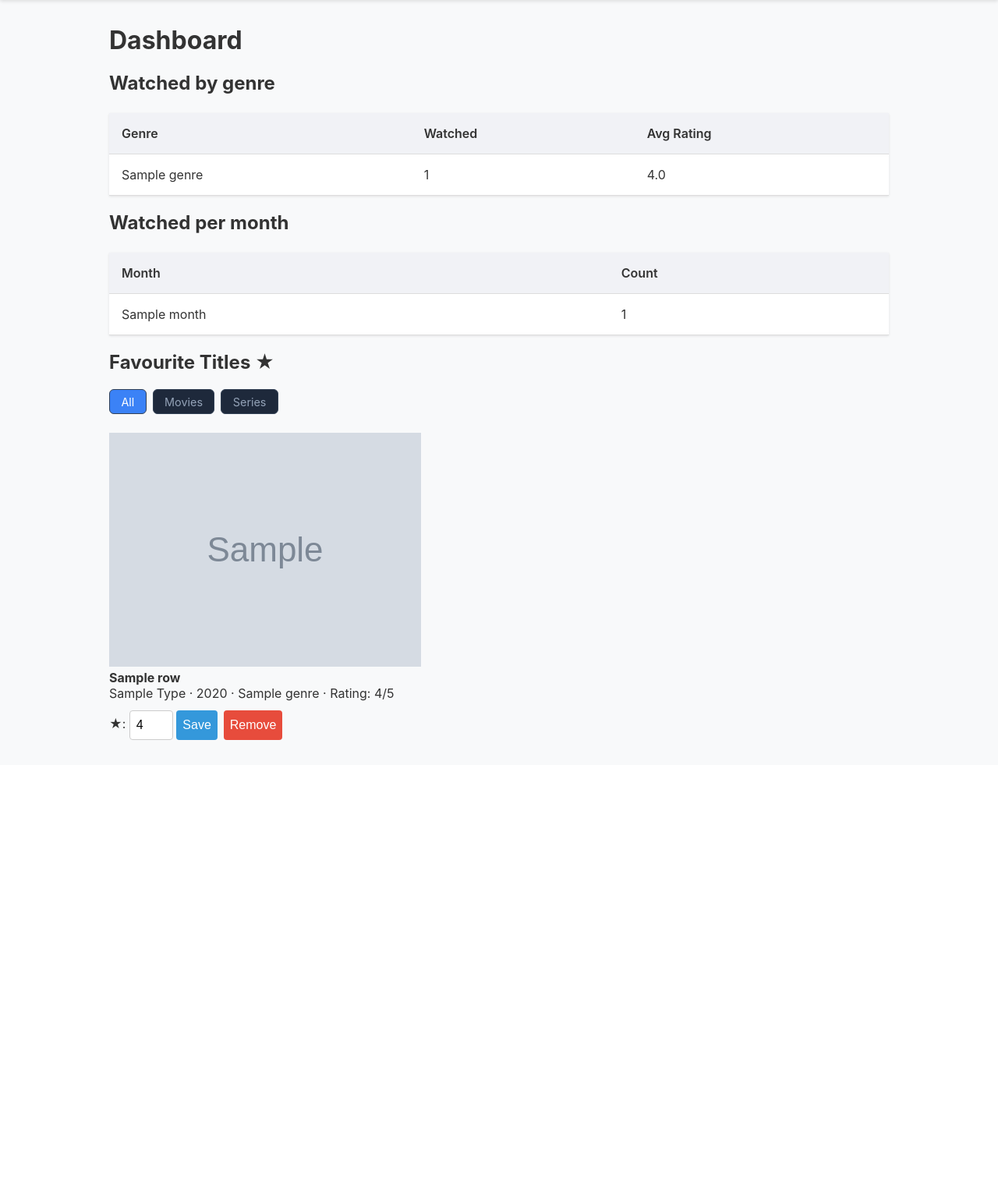
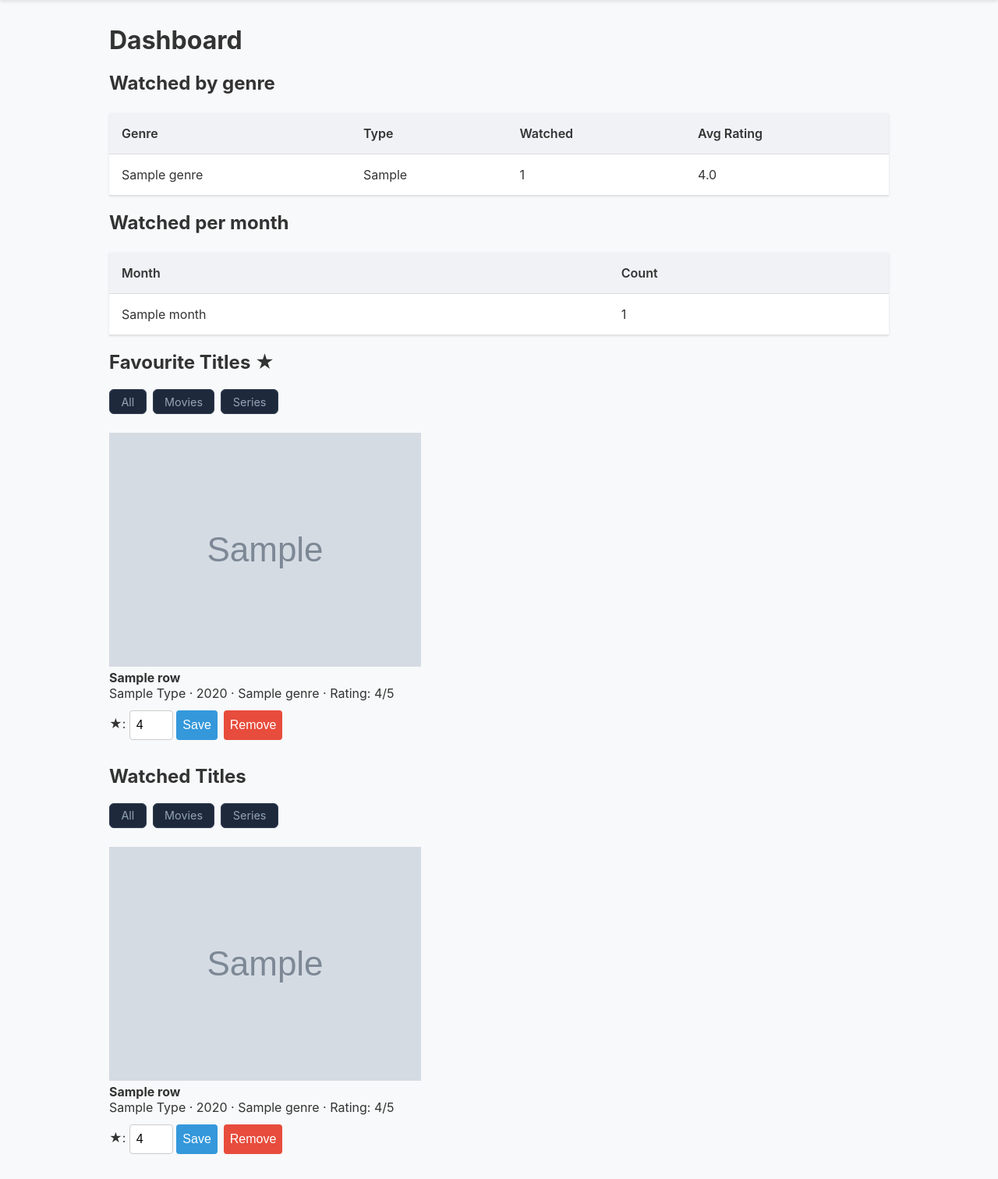
Before and after one commit to goncaloAS05/MovieTracker, a FastAPI app: template templates/dashboard.html in a window 1280 px wide. Shown: the part 61-1573 px from the top of the page at 78% size. Before the commit the page ends 1010 px from the top, so only its background shows below. Run offline with FastAPI, Linux system fonts and the light colour scheme; the template is opened without the code that fills it: most values are stand-ins (such as "Sample title", 1, 10 or a date in 2020); grey boxes marked "Sample" are stand-in pictures.

Commit message:
dashboard analysis and grid showing

```diff
--- a/main.py
+++ b/main.py
@@ -128,6 +128,7 @@
             "rows": rows,
             "current_status": status,
             "current_type": type,
+            "page_type": "home",
         },
     )
 
@@ -173,13 +174,15 @@
             "rows": rows,
             "current_status": status,
             "current_type": type,
+            "page_type": "watching",
         },
     )
 
-@app.post("/watch-status/{watch_id}/update")
+@app.post("/watch-status/{watch_id}/update/{type}")
 def update_status(
     request: Request,
     watch_id: int,
+    type: str,
     status: str = Form(...),
     rating: str = Form(None),
     episode: str = Form(None),
@@ -211,11 +214,14 @@
     )
     cur.close()
     conn.close()
-    return RedirectResponse("/watching", status_code=303)
+    if type == "watching":
+        return RedirectResponse("/watching", status_code=303)
+
+    return RedirectResponse("/", status_code=303)
 
 
-@app.post("/watch-status/{watch_id}/delete")
-def delete_status(request: Request, watch_id: int):
+@app.post("/watch-status/{watch_id}/delete/{type}")
+def delete_status(request: Request, watch_id: int, type: str):
     user = get_current_user(request)
     if not user:
         return RedirectResponse(url="/login", status_code=status.HTTP_302_FOUND)
@@ -232,6 +238,8 @@
     )
     cur.close()
     conn.close()
+    if type == "watching":
+        return RedirectResponse("/watching", status_code=303)
     return RedirectResponse("/", status_code=303)
 
 
@@ -310,25 +318,53 @@
 # ---------- Dashboard ----------
 
 @app.get("/dashboard")
-def dashboard(request: Request, type: str = "all"):
+def dashboard(request: Request, fav_type: str = "all", rest_type: str = "all"):
     user = get_current_user(request)
     if not user:
         return RedirectResponse(url="/login", status_code=status.HTTP_302_FOUND)
     conn = db.get_connection()
     cur = conn.cursor()
 
+    # 1. Genre Statistics (Now including media type)
     cur.execute(
         """
-        SELECT t.genre, COUNT(*) AS watched_count, AVG(ws.rating) AS avg_rating
+        SELECT t.genre, ws.rating, t.type
         FROM watch_status ws
         JOIN titles t ON t.id = ws.title_id
         WHERE ws.user_id = %s AND ws.status = 'watched' AND t.genre IS NOT NULL
-        GROUP BY t.genre
-        ORDER BY watched_count DESC
         """,
         (DEFAULT_USER_ID,),
     )
-    genre_stats = cur.fetchall()
+    raw_watched = cur.fetchall()
+
+    # Dictionary to keep track of counts and ratings per genre AND type
+    genre_tracker = {}
+
+    # Notice we unpack 3 variables now: raw_genre_string, rating, media_type
+    for raw_genre_string, rating, media_type in raw_watched:
+        individual_genres = [g.strip() for g in raw_genre_string.split(",") if g.strip()]
+
+        for genre in individual_genres:
+            # We use a tuple of (genre, media_type) as our unique dictionary key
+            tracker_key = (genre, media_type)
+
+            if tracker_key not in genre_tracker:
+                genre_tracker[tracker_key] = {"count": 0, "rating_sum": 0, "rating_count": 0}
+
+            genre_tracker[tracker_key]["count"] += 1
+            if rating is not None:
+                genre_tracker[tracker_key]["rating_sum"] += rating
+                genre_tracker[tracker_key]["rating_count"] += 1
+
+    # Convert the dictionary back into a list for the HTML template
+    genre_stats = []
+    for (genre, media_type), data in genre_tracker.items():
+        avg_rating = (data["rating_sum"] / data["rating_count"]) if data["rating_count"] > 0 else None
+        # We append the media_type.title() so "movie" becomes "Movie"
+        genre_stats.append((genre, media_type.title(), data["count"], avg_rating))
+
+    # Sort the list by the highest watch count (the 3rd item in the tuple at index 2)
+    genre_stats.sort(key=lambda x: x[2], reverse=True)
 
     cur.execute(
         """
@@ -342,30 +378,61 @@
     )
     monthly_stats = cur.fetchall()
 
-    query = """
+    # --- Fetch Favourite Titles ---
+    fav_query = """
         SELECT t.id, t.name, t.type, t.genre, t.release_year, t.total_seasons,
-            t.season_episode_counts, t.poster_url, ws.id AS watch_id,
-            ws.status, ws.rating, ws.episode_progress, ws.season_progress,
-            ws.is_favourite
+               t.season_episode_counts, t.poster_url, ws.id AS watch_id,
+               ws.status, ws.rating, ws.episode_progress, ws.season_progress,
+               ws.is_favourite
         FROM watch_status ws
         JOIN titles t ON t.id = ws.title_id
         WHERE ws.user_id = %s AND ws.is_favourite = TRUE
     """
-    params = [DEFAULT_USER_ID]
+    fav_params = [DEFAULT_USER_ID]
 
+    if fav_type in ("movie", "series"):
+        fav_query += " AND t.type = %s"
+        fav_params.append(fav_type)
 
-    if type in ("movie", "series"):
-            query += " AND t.type = %s"
-            params.append(type)
+    fav_query += " ORDER BY ws.date_added DESC"
 
-    query += " ORDER BY ws.date_added DESC"
-    cur.execute(query, tuple(params))
+    cur.execute(fav_query, tuple(fav_params))
     columns = [c[0] for c in cur.description]
-    rows = [dict(zip(columns, row)) for row in cur.fetchall()]
-    rows = _parse_season_data(rows)
+    favourite_rows = [dict(zip(columns, row)) for row in cur.fetchall()]
+    favourite_rows = _parse_season_data(favourite_rows)
+
+    rest_query = """
+        SELECT t.id, t.name, t.type, t.genre, t.release_year, t.total_seasons,
+               t.season_episode_counts, t.poster_url, ws.id AS watch_id,
+               ws.status, ws.rating, ws.episode_progress, ws.season_progress,
+               ws.is_favourite
+        FROM watch_status ws
+        JOIN titles t ON t.id = ws.title_id
+        WHERE ws.user_id = %s AND ws.status = 'watched' AND ws.is_favourite = FALSE
+    """
+    rest_params = [DEFAULT_USER_ID]
+
+    if rest_type in ("movie", "series"):
+        rest_query += " AND t.type = %s"
+        rest_params.append(rest_type)
+
+    rest_query += " ORDER BY ws.date_added DESC"
+
+    cur.execute(rest_query, tuple(rest_params))
+    columns = [c[0] for c in cur.description]
+    rest_rows = [dict(zip(columns, row)) for row in cur.fetchall()]
+    rest_rows = _parse_season_data(rest_rows)
     cur.close()
     conn.close()
     return templates.TemplateResponse(
         "dashboard.html",
-        {"request": request, "genre_stats": genre_stats, "monthly_stats": monthly_stats, "favourite_titles": rows},
+        {
+            "request": request,
+            "genre_stats": genre_stats,
+            "monthly_stats": monthly_stats,
+            "favourite_titles": favourite_rows,
+            "rest_titles": rest_rows,
+            "current_fav_type": fav_type,
+            "current_rest_type": rest_type
+        },
     )
--- a/static/style.css
+++ b/static/style.css
@@ -115,6 +115,27 @@
     color: #555;
 }
 
+.grid-container {
+    display: grid;
+    grid-template-columns: repeat(3, 1fr);
+    gap: 1.5rem;
+    margin-top: 1.5rem;
+    margin-bottom: 2rem;
+}
+
+/* responsive for smaller screens */
+@media (max-width: 1024px) {
+    .grid-container {
+        grid-template-columns: repeat(2, 1fr);
+    }
+}
+
+@media (max-width: 650px) {
+    .grid-container {
+        grid-template-columns: 1fr;
+    }
+}
+
 /* Tables for Watchlist and Dashboard */
 table {
     width: 100%;
--- a/templates/dashboard.html
+++ b/templates/dashboard.html
@@ -6,10 +6,17 @@
     <h2>Watched by genre</h2>
     {% if genre_stats %}
         <table>
-            <tr><th>Genre</th><th>Watched</th><th>Avg Rating</th></tr>
-            {% for genre, count, avg_rating in genre_stats %}
+            <tr>
+                <th>Genre</th>
+                <th>Type</th>
+                <th>Watched</th>
+                <th>Avg Rating</th>
+            </tr>
+            <!-- We unpack all 4 variables here -->
+            {% for genre, media_type, count, avg_rating in genre_stats %}
                 <tr>
                     <td>{{ genre }}</td>
+                    <td>{{ media_type }}</td>
                     <td>{{ count }}</td>
                     <td>{{ "%.1f"|format(avg_rating) if avg_rating else "—" }}</td>
                 </tr>
@@ -33,20 +40,21 @@
 
     <h2>Favourite Titles ★</h2>
     <div style="margin-bottom: 1.5rem; display: flex; gap: 0.5rem;">
-        <a href="?type=all"
-           style="padding: 0.4rem 0.9rem; border-radius: 6px; text-decoration: none; font-size: 0.9rem; border: 1px solid #334155; {% if current_type == 'all' or not current_type %}background-color: #3b82f6; color: white;{% else %}background-color: #1e293b; color: #94a3b8;{% endif %}">
+        <a href="?fav_type=all&rest_type={{ current_rest_type }}"
+           style="padding: 0.4rem 0.9rem; border-radius: 6px; text-decoration: none; font-size: 0.9rem; border: 1px solid #334155; {% if current_fav_type == 'all' or not current_fav_type %}background-color: #3b82f6; color: white;{% else %}background-color: #1e293b; color: #94a3b8;{% endif %}">
             All
         </a>
-        <a href="?type=movie"
-           style="padding: 0.4rem 0.9rem; border-radius: 6px; text-decoration: none; font-size: 0.9rem; border: 1px solid #334155; {% if current_type == 'movie' %}background-color: #3b82f6; color: white;{% else %}background-color: #1e293b; color: #94a3b8;{% endif %}">
+        <a href="?fav_type=movie&rest_type={{ current_rest_type }}"
+           style="padding: 0.4rem 0.9rem; border-radius: 6px; text-decoration: none; font-size: 0.9rem; border: 1px solid #334155; {% if current_fav_type == 'movie' %}background-color: #3b82f6; color: white;{% else %}background-color: #1e293b; color: #94a3b8;{% endif %}">
             Movies
         </a>
-        <a href="?type=series"
-           style="padding: 0.4rem 0.9rem; border-radius: 6px; text-decoration: none; font-size: 0.9rem; border: 1px solid #334155; {% if current_type == 'series' %}background-color: #3b82f6; color: white;{% else %}background-color: #1e293b; color: #94a3b8;{% endif %}">
+        <a href="?fav_type=series&rest_type={{ current_rest_type }}"
+           style="padding: 0.4rem 0.9rem; border-radius: 6px; text-decoration: none; font-size: 0.9rem; border: 1px solid #334155; {% if current_fav_type == 'series' %}background-color: #3b82f6; color: white;{% else %}background-color: #1e293b; color: #94a3b8;{% endif %}">
             Series
         </a>
     </div>
     {% if favourite_titles %}
+        <div class="grid-container">
             {% for row in favourite_titles %}
                 <div class="card">
                     {% if row.poster_url %}
@@ -77,7 +85,59 @@
                     </div>
                 </div>
             {% endfor %}
+        </div>
     {% else %}
         <p>No favourite titles saved yet.</p>
     {% endif %}
+    <h2>Watched Titles</h2>
+    <div style="margin-bottom: 1.5rem; display: flex; gap: 0.5rem;">
+        <a href="?fav_type={{ current_fav_type }}&rest_type=all"
+           style="padding: 0.4rem 0.9rem; border-radius: 6px; text-decoration: none; font-size: 0.9rem; border: 1px solid #334155; {% if current_rest_type == 'all' or not current_rest_type %}background-color: #3b82f6; color: white;{% else %}background-color: #1e293b; color: #94a3b8;{% endif %}">
+            All
+        </a>
+        <a href="?fav_type={{ current_fav_type }}&rest_type=movie"
+           style="padding: 0.4rem 0.9rem; border-radius: 6px; text-decoration: none; font-size: 0.9rem; border: 1px solid #334155; {% if current_rest_type == 'movie' %}background-color: #3b82f6; color: white;{% else %}background-color: #1e293b; color: #94a3b8;{% endif %}">
+            Movies
+        </a>
+        <a href="?fav_type={{ current_fav_type }}&rest_type=series"
+           style="padding: 0.4rem 0.9rem; border-radius: 6px; text-decoration: none; font-size: 0.9rem; border: 1px solid #334155; {% if current_rest_type == 'series' %}background-color: #3b82f6; color: white;{% else %}background-color: #1e293b; color: #94a3b8;{% endif %}">
+            Series
+        </a>
+    </div>
+    {% if rest_titles %}
+        <div class="grid-container">
+            {% for row in rest_titles %}
+                <div class="card">
+                    {% if row.poster_url %}
+                        <img src="{{ row.poster_url }}" alt="{{ row.name }}">
+                    {% endif %}
+                    <div class="info">
+                        <strong>{{ row.name }}</strong>
+                        <div class="meta">
+                            {{ row.type.title() }} · {{ row.release_year or "—" }} · {{ row.genre or "—" }}
+                            {% if row.rating %} · Rating: {{ row.rating }}/5{% endif %}
+                        </div>
+                    </div>
+                    <div class="action-row">
+                        <form class="inline" action="/watch-status/{{ row.watch_id }}/update" method="post">
+                            <!-- Preserves existing status when submitting from the dashboard -->
+                            <input type="hidden" name="status" value="{{ row.status }}">
+                            <input type="hidden" name="favourite" value="on">
+
+                            <!-- Rating input with label -->
+                            <label for="rating-{{ row.watch_id }}">★:</label>
+                            <input id="rating-{{ row.watch_id }}" type="number" name="rating" min="1" max="5" value="{{ row.rating or '' }}" style="width: 3.5rem;">
+                            <button type="submit">Save</button>
+                        </form>
+
+                        <form class="inline" action="/watch-status/{{ row.watch_id }}/delete" method="post" style="margin: 1;">
+                            <button type="submit" class="btn-danger">Remove</button>
+                        </form>
+                    </div>
+                </div>
+            {% endfor %}
+        </div>
+    {% else %}
+        <p>No titles saved yet.</p>
+    {% endif %}
 {% endblock %}
```
Also changed, not shown: templates/index.html (+4 -3 lines). Lines whose indentation alone changed are shown as unchanged.
